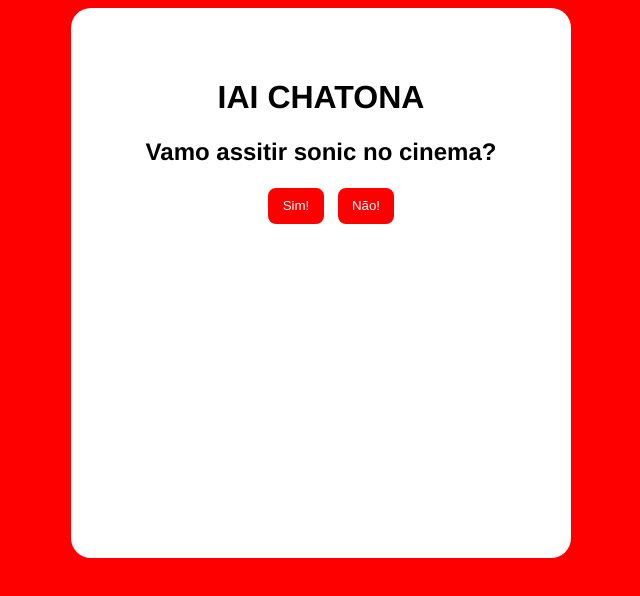
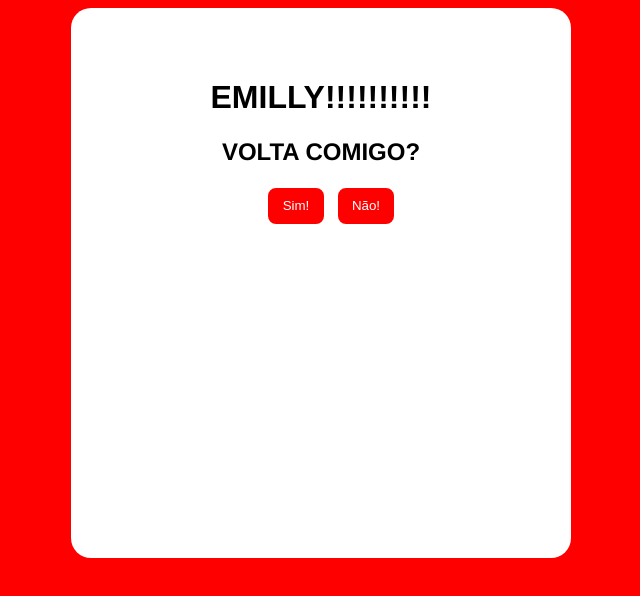
Before and after one commit to yonnnxr/brincadeira_sim_nao, a plain HTML site: page index.html in a window 1280 px wide. Shown: the whole page, without its empty margins (319-959 px from the left). Drawn offline with Linux system fonts and the light colour scheme.

Commit message:
Update index.html

```diff
--- a/index.html
+++ b/index.html
@@ -11,9 +11,9 @@
 <body>
 
     <div class="painel">
-        <h1>IAI CHATONA</h1>
+        <h1>EMILLY!!!!!!!!!!</h1>
 
-        <h2>Vamo assitir sonic no cinema? </h2>
+        <h2>VOLTA COMIGO? </h2>
 
 
         <a href="https://api.whatsapp.com/send?phone=5567999282756&text=vamo sim seu lndo, (escreva o dia que voce pode ir)"><button id="sim" > Sim! </button></a>
```
